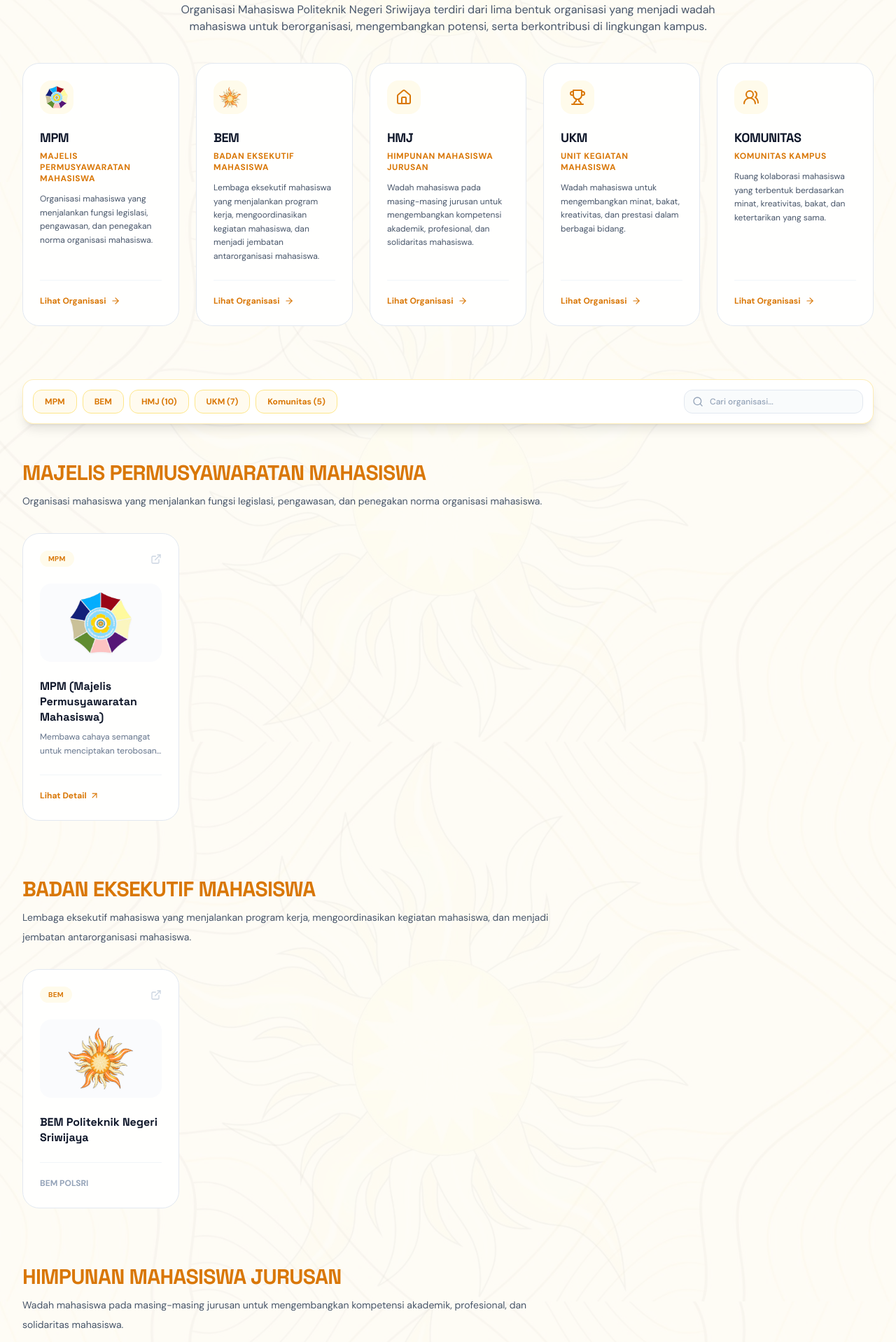
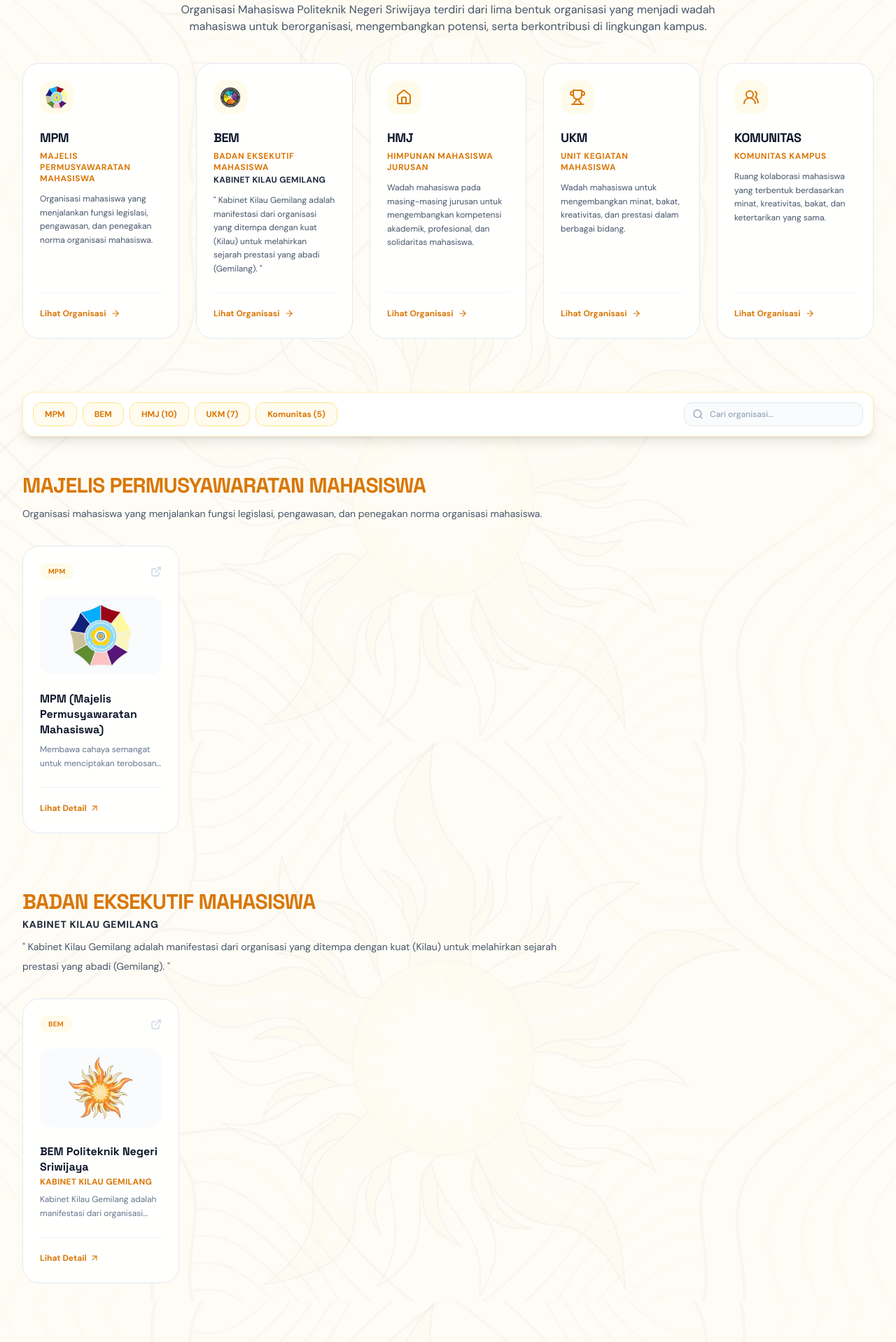
Before and after one commit to Nexeeon/BEM2026, a React (Vite) app: page /organisasi-mahasiswa in a window 1280 px wide. Shown: the part 540-2458 px from the top of the page at 70% size. Built offline with nearby package versions, Linux system fonts and the light colour scheme.

Commit message:
nambahin detail bagian bem

```diff
--- a/src/Organisasi_Mahasiswa.tsx
+++ b/src/Organisasi_Mahasiswa.tsx
@@ -26,6 +26,7 @@ interface OrgItem {
   category: "HMJ" | "UKM" | "Komunitas" | "MPM" | "BEM";
   image: string;
   description?: string;
+  cabinet?: string;
   alias?: string[];
 }
 
@@ -53,9 +54,17 @@ const bemData: OrgItem[] = [
   {
     id: "bem-1",
     name: "BEM Politeknik Negeri Sriwijaya",
+    cabinet: "Kabinet Kilau Gemilang",
     category: "BEM",
     image: "/images/logo.png",
-    alias: ["BEM", "Badan Eksekutif Mahasiswa"],
+    description:
+      " Kabinet Kilau Gemilang adalah manifestasi dari organisasi yang ditempa dengan kuat (Kilau) untuk melahirkan sejarah prestasi yang abadi (Gemilang). ",
+    alias: [
+      "BEM",
+      "Badan Eksekutif Mahasiswa",
+      "Kabinet Kilau Gemilang",
+      "Kilau Gemilang",
+    ],
   },
 ];
 
@@ -864,8 +873,8 @@ export default function OrganisasiMahasiswa() {
                   <div>
                     <div className="flex h-12 w-12 items-center justify-center rounded-2xl bg-amber-50 p-2 mb-5 transition-transform duration-200 group-hover:scale-110 overflow-hidden">
                       <img
-                        src="/images/logo.png"
-                        alt="BEM Logo"
+                        src="/images/Komunitas/Logo BEM POLSRI.png"
+                        alt="Logo BEM POLSRI"
                         className="h-full w-full object-contain"
                       />
                     </div>
@@ -875,16 +884,17 @@ export default function OrganisasiMahasiswa() {
                     <p className="mt-1 text-xs font-bold text-amber-600 uppercase tracking-wider">
                       Badan Eksekutif Mahasiswa
                     </p>
+                    <p className="mt-0.5 text-xs font-black uppercase tracking-wide text-slate-800">
+                      Kabinet Kilau Gemilang
+                    </p>
                     <p className="mt-3 text-xs leading-relaxed text-slate-600">
-                      Lembaga eksekutif mahasiswa yang menjalankan program
-                      kerja, mengoordinasikan kegiatan mahasiswa, dan menjadi
-                      jembatan antarorganisasi mahasiswa.
+                      " Kabinet Kilau Gemilang adalah manifestasi dari organisasi yang ditempa dengan kuat (Kilau) untuk melahirkan sejarah prestasi yang abadi (Gemilang). "
                     </p>
                   </div>
                   <div className="mt-6 pt-4 border-t border-slate-100">
                     <button
                       type="button"
-                      onClick={() => scrollToSection("section-bem")}
+                      onClick={() => setSelectedOrg(bemData[0])}
                       className="inline-flex items-center gap-1.5 text-xs font-bold text-amber-600 hover:text-amber-700 transition-colors"
                     >
                       Lihat Organisasi
@@ -1137,6 +1147,7 @@ export default function OrganisasiMahasiswa() {
             </section>
 
             {/* ======================================================== */}
+            {/* ======================================================== */}
             {/* SECTION BEM */}
             {/* ======================================================== */}
             <section
@@ -1148,10 +1159,11 @@ export default function OrganisasiMahasiswa() {
                   <h2 className="text-2xl font-black tracking-tight text-amber-600 sm:text-3xl">
                     BADAN EKSEKUTIF MAHASISWA
                   </h2>
+                  <p className="mt-1 text-sm font-black uppercase tracking-wider text-slate-800">
+                    KABINET KILAU GEMILANG
+                  </p>
                   <p className="mt-2 text-sm leading-7 text-slate-600">
-                    Lembaga eksekutif mahasiswa yang menjalankan program kerja,
-                    mengoordinasikan kegiatan mahasiswa, dan menjadi jembatan
-                    antarorganisasi mahasiswa.
+                    " Kabinet Kilau Gemilang adalah manifestasi dari organisasi yang ditempa dengan kuat (Kilau) untuk melahirkan sejarah prestasi yang abadi (Gemilang). "
                   </p>
                 </div>
 
@@ -1456,6 +1468,11 @@ function OrgCard({
         <h3 className="text-base font-black leading-snug text-slate-900 transition-colors duration-200 group-hover:text-amber-600">
           {item.name}
         </h3>
+        {item.cabinet && (
+          <p className="mt-0.5 text-xs font-bold uppercase tracking-wide text-amber-600">
+            {item.cabinet}
+          </p>
+        )}
 
         {/* DESKRIPSI SINGKAT */}
         {item.description && (
@@ -1507,6 +1524,8 @@ function OrgDetailModal({
 
   if (!item) return null;
 
+  const isBem = item.category === "BEM" || item.id === "bem-1";
+
   return (
     <div
       className="fixed inset-0 z-[150] flex items-center justify-center p-4 sm:p-6 bg-slate-950/60 backdrop-blur-sm transition-opacity duration-200"
@@ -1551,14 +1570,28 @@ function OrgDetailModal({
 
         {/* NAMA ORGANISASI */}
         <h3 className="mt-3 text-center text-xl font-black text-slate-900 sm:text-2xl">
-          {item.name}
+          {isBem ? "BADAN EKSEKUTIF MAHASISWA" : item.name}
         </h3>
+
+        {isBem && (
+          <p className="mt-1 text-center text-sm font-extrabold uppercase tracking-wider text-amber-600">
+            KABINET KILAU GEMILANG
+          </p>
+        )}
 
         {/* DESKRIPSI LENGKAP */}
         <div className="mt-4 max-h-[55vh] overflow-y-auto pr-1">
-          <p className="text-sm font-normal leading-relaxed text-slate-700 sm:text-base text-justify">
-            {item.description}
-          </p>
+          {isBem ? (
+            <div className="rounded-2xl border border-amber-200/70 bg-amber-50/50 p-4 text-center">
+              <p className="text-sm font-medium leading-relaxed text-slate-700 sm:text-base">
+                " Kabinet Kilau Gemilang adalah manifestasi dari organisasi yang ditempa dengan kuat (Kilau) untuk melahirkan sejarah prestasi yang abadi (Gemilang). "
+              </p>
+            </div>
+          ) : (
+            <p className="text-sm font-normal leading-relaxed text-slate-700 sm:text-base text-justify">
+              {item.description}
+            </p>
+          )}
         </div>
 
         {/* FOOTER MODAL */}
```
